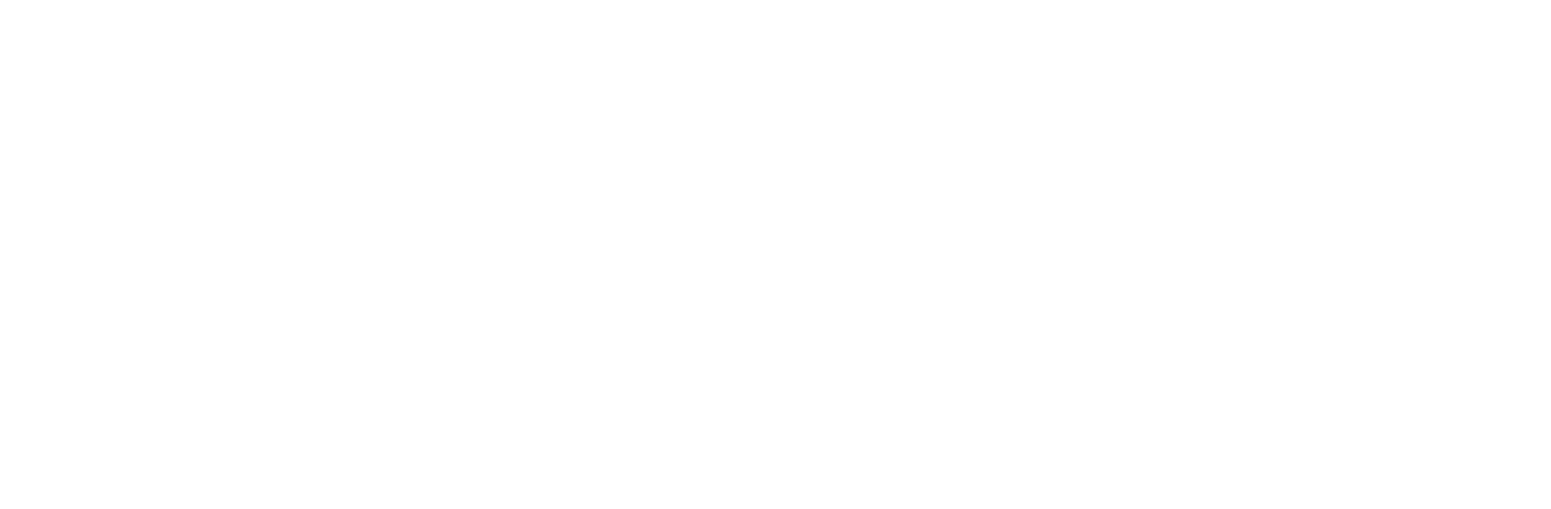
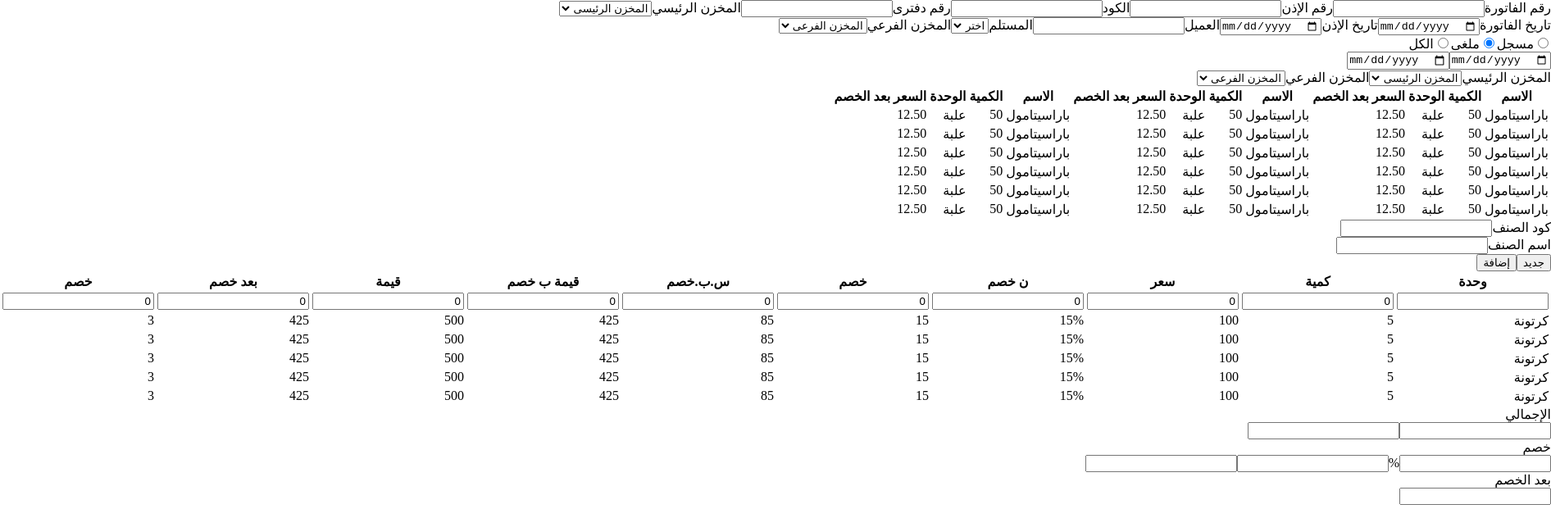
Before and after one commit to radwakhaled204/hos-react-app, a React (Vite) app: page /invoice in a window 1280 px wide. Before the commit this address had no page. Shown: the top 621 px of the page at 82% size, 1892 px wide, since content can reach past the window. Built offline with nearby package versions, Linux system fonts and the light colour scheme.

Commit message:
[+] add NavbarComponent and its route

```diff
--- a/src/App.jsx
+++ b/src/App.jsx
@@ -1,14 +1,15 @@
 import { BrowserRouter as Router, Routes, Route, Navigate } from "react-router-dom";
 import Invoice from "./components/Invoice";
 import './App.css';
+import NavbarComponent from "./components/navbar";
 
 function App() {
 
   return (
     <Router>
       <Routes>
-        <Route path="/" element={<Invoice />} />
-        <Route path="/" element={<Invoice />} />
+        <Route path="/" element={<NavbarComponent />} />
+        <Route path="/invoice" element={<Invoice />} />
       </Routes>
     </Router>
   );
```
